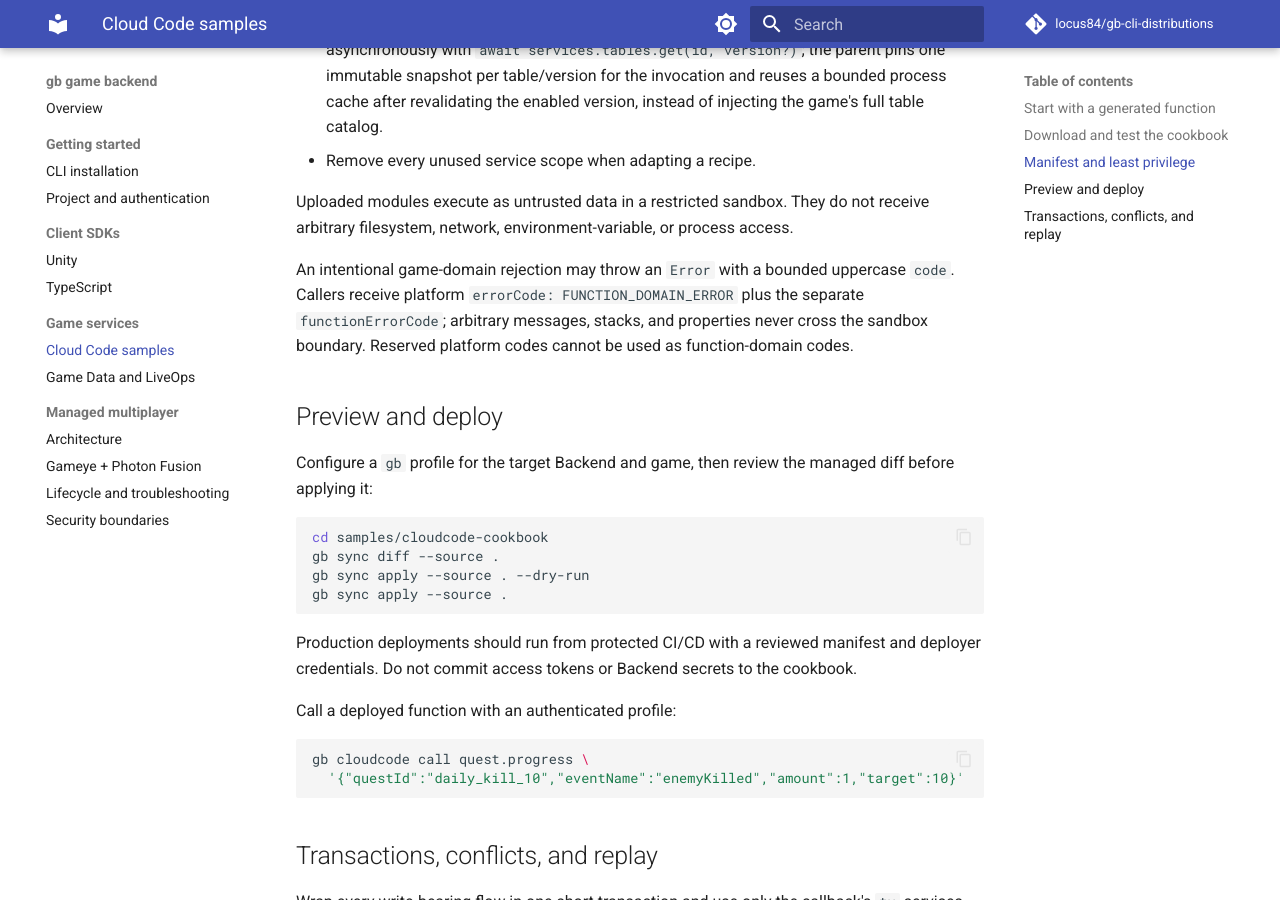
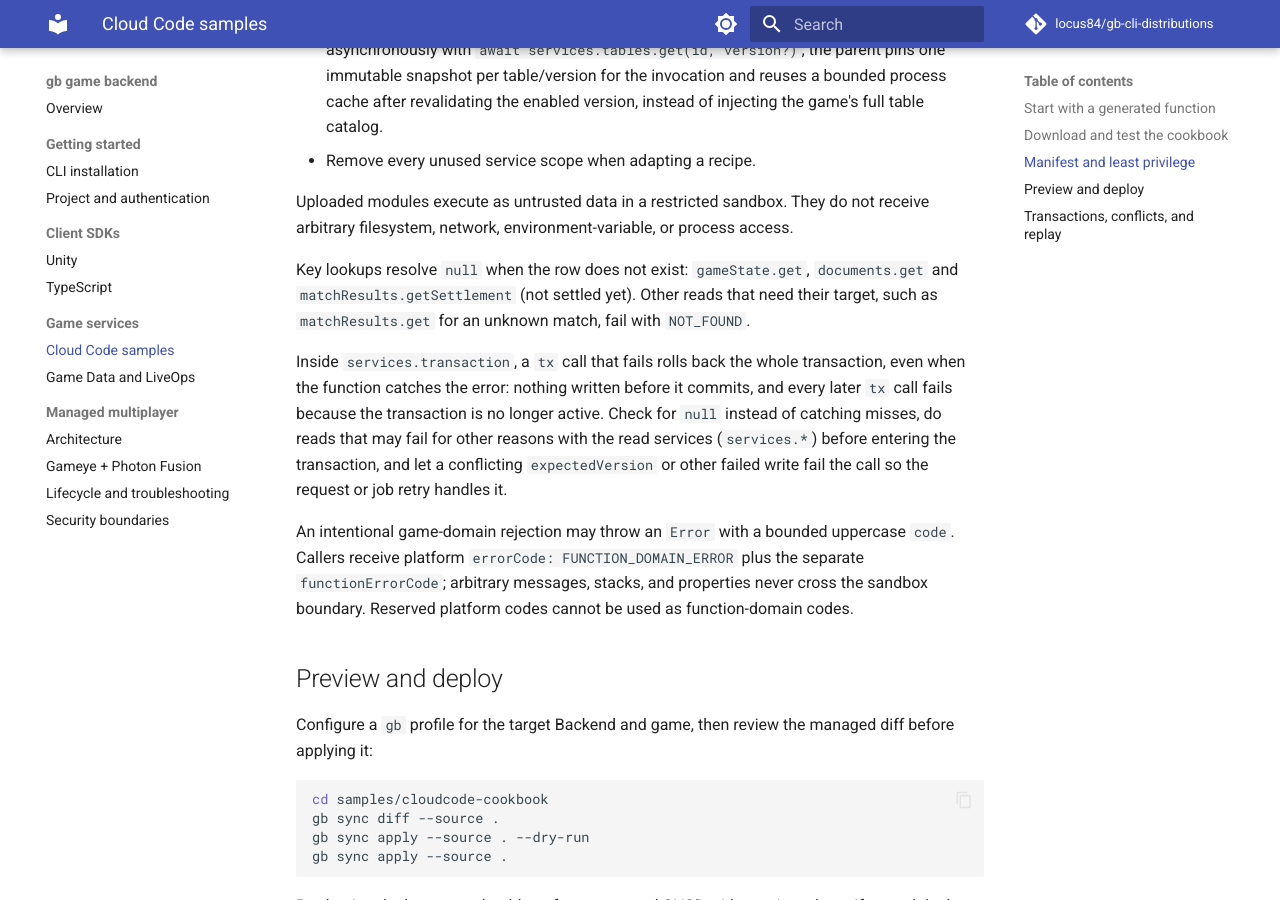
Before and after one commit to locus84/gb-cli-distributions, an MkDocs documentation site: the page built from docs/cloudcode-samples.md, in a window 1280 px wide and 900 px high, scrolled down 2352 px. Built offline with MkDocs 1.6.1 and Material for MkDocs 9.7.7, drawn with Linux system fonts in a browser that asks for light colours; comment, search, counter and statistics services are not loaded.

Commit message:
docs(release): publish v0.2.210

```diff
--- a/docs/cloudcode-samples.md
+++ b/docs/cloudcode-samples.md
@@ -66,6 +66,10 @@ Every deployed module is declared in [`cloudcode/manifest.json`](https://github.
 
 Uploaded modules execute as untrusted data in a restricted sandbox. They do not receive arbitrary filesystem, network, environment-variable, or process access.
 
+Key lookups resolve `null` when the row does not exist: `gameState.get`, `documents.get` and `matchResults.getSettlement` (not settled yet). Other reads that need their target, such as `matchResults.get` for an unknown match, fail with `NOT_FOUND`.
+
+Inside `services.transaction`, a `tx` call that fails rolls back the whole transaction, even when the function catches the error: nothing written before it commits, and every later `tx` call fails because the transaction is no longer active. Check for `null` instead of catching misses, do reads that may fail for other reasons with the read services (`services.*`) before entering the transaction, and let a conflicting `expectedVersion` or other failed write fail the call so the request or job retry handles it.
+
 An intentional game-domain rejection may throw an `Error` with a bounded uppercase `code`. Callers receive platform `errorCode: FUNCTION_DOMAIN_ERROR` plus the separate `functionErrorCode`; arbitrary messages, stacks, and properties never cross the sandbox boundary. Reserved platform codes cannot be used as function-domain codes.
 
 ## Preview and deploy
```
